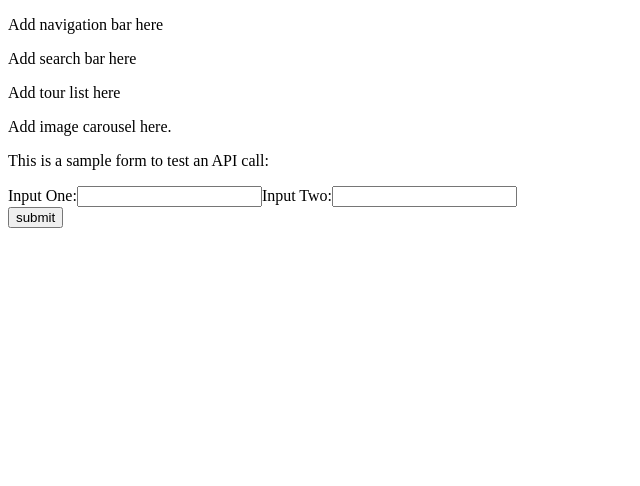
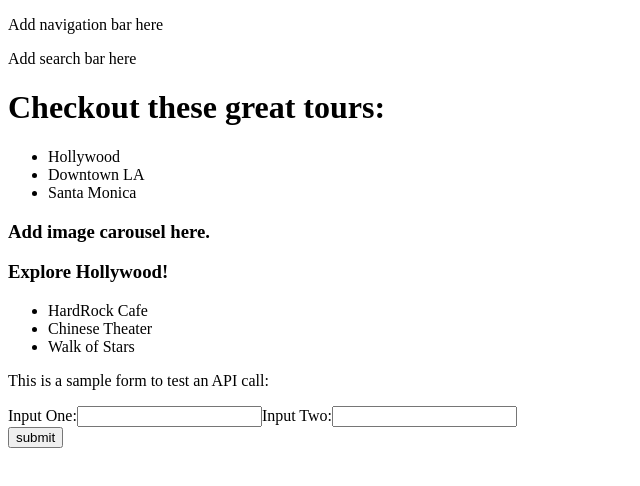
Before and after one commit to CodingForProduct/metrotourist, a React (Create React App) app: page / in a window 1280 px wide. Shown: the top 486 px of the page, without its empty margins (0-640 px from the left). Built offline with nearby package versions, Linux system fonts and the light colour scheme.

Commit message:
Added TourDetails component.

```diff
--- a/src/components/App.js
+++ b/src/components/App.js
@@ -2,7 +2,7 @@ import React, { Component } from 'react'
 import Navigation from './Navigation'
 import SampleForm from './SampleForm'
 import TourList from './TourList'
-import ImageCarousel from './ImageCarousel'
+
 
 
 class App extends Component {
@@ -11,7 +11,6 @@ class App extends Component {
       <div>
         <Navigation />
         <TourList />
-        <ImageCarousel />
         <SampleForm />
       </div>
     );
--- a/src/components/ImageCarousel.js
+++ b/src/components/ImageCarousel.js
@@ -5,7 +5,7 @@ class ImageCarousel extends Component {
   render() {
     return (
       <div>
-          <p>Add image carousel here.</p>
+          <h3>Add image carousel here.</h3>
       </div>
     );
   }
--- /dev/null
+++ b/src/components/TourDetails.js
@@ -0,0 +1,19 @@
+import React, { Component } from 'react';
+
+
+class TourDetails extends Component {
+  render() {
+    return (
+      <div>
+        <h3>Explore Hollywood!</h3>
+        <ul>
+            <li>HardRock Cafe</li>
+            <li>Chinese Theater</li>
+            <li>Walk of Stars</li>
+        </ul>
+      </div>
+    );
+  }
+}
+
+export default TourDetails;
--- a/src/components/TourList.js
+++ b/src/components/TourList.js
@@ -1,11 +1,23 @@
 import React, { Component } from 'react';
-
+import ImageCarousel from './ImageCarousel'
+import TourDetails from './TourDetails'
 
 class TourList extends Component {
   render() {
     return (
       <div>
-        <p>Add tour list here</p>
+        <h1>Checkout these great tours:</h1>
+        <ul>
+            <li>Hollywood</li>
+            <li>Downtown LA</li>
+            <li>Santa Monica</li>
+        </ul>
+
+{/*Show and hide TourDetails or ImageCarousel here.*/}
+
+        <ImageCarousel />
+        <TourDetails />
+
       </div>
     );
   }
```
